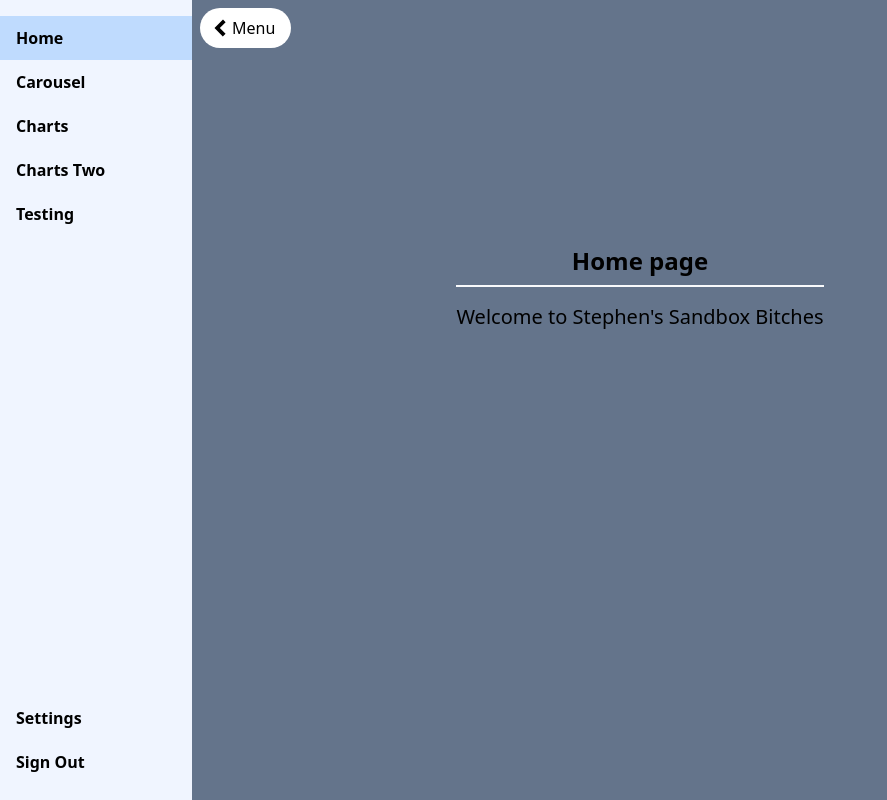
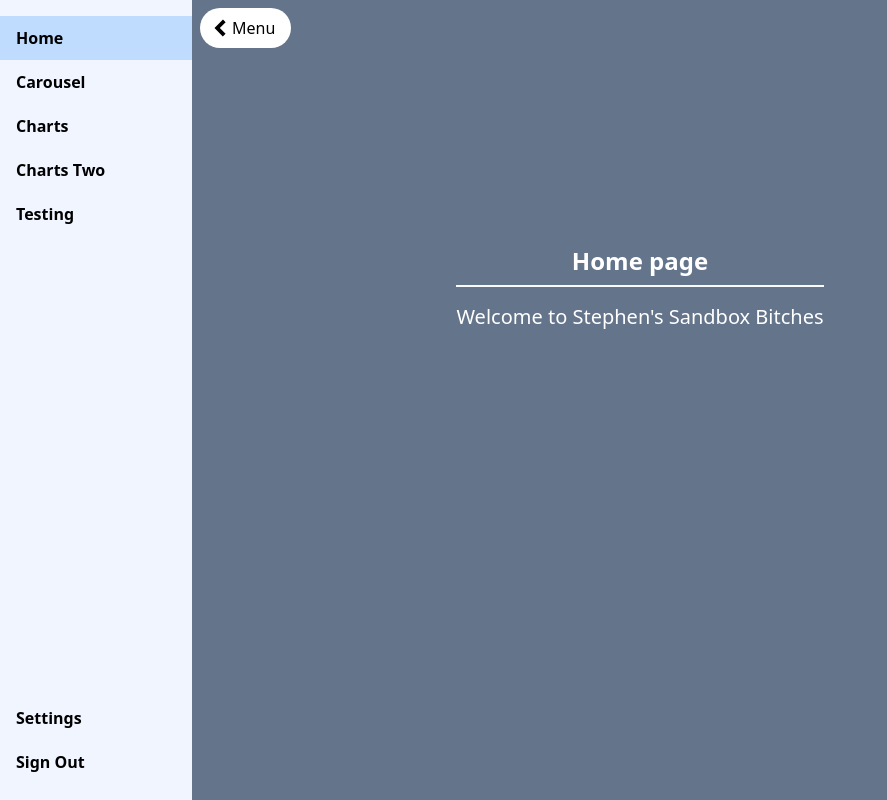
Before and after one commit to SNelson723/dcr_sandbox, a React (Vite) app: page / in a window 1280 px wide. Shown: the whole page, without its empty margins (0-887 px from the left). Built offline with nearby package versions, Linux system fonts and the light colour scheme; no server answers.

Commit message:
Changes the text color in the Home page for better visibility

```diff
--- a/src/pages/Home.tsx
+++ b/src/pages/Home.tsx
@@ -1,6 +1,6 @@
 const Home = () => {
   return (
-    <div className="mt-12 w-screen flex flex-col items-center justify-center h-[60vh]">
+    <div className="mt-12 w-screen flex flex-col items-center justify-center min-h-[60vh] text-white">
       <div>
         <div className="py-2 px-4 border-b-2 mb-2 border-b-slate-50 text-2xl font-semibold text-center mx-auto">
           Home page
```
